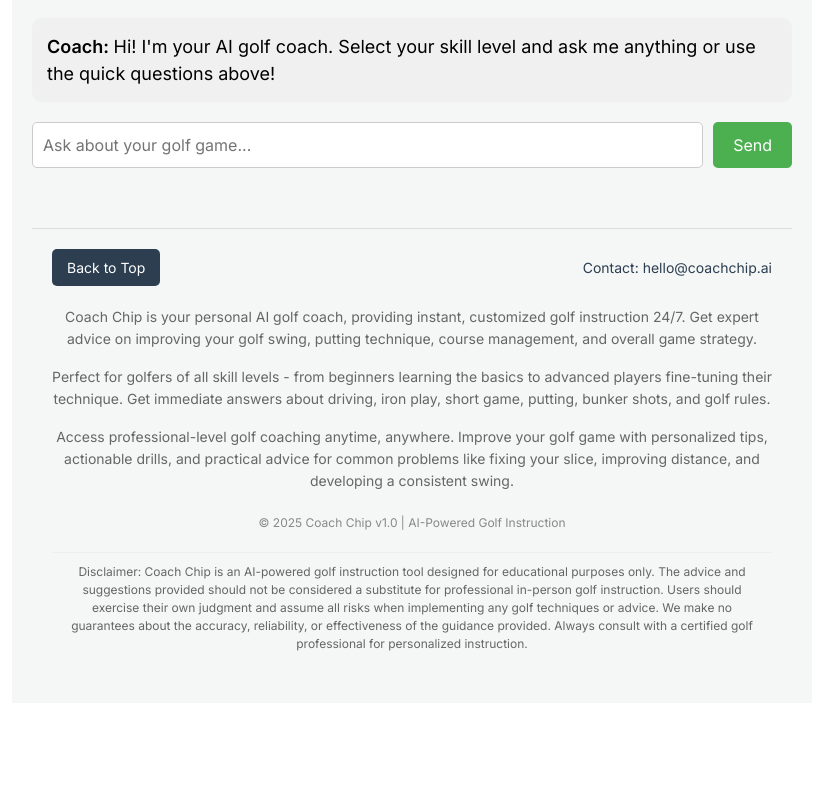
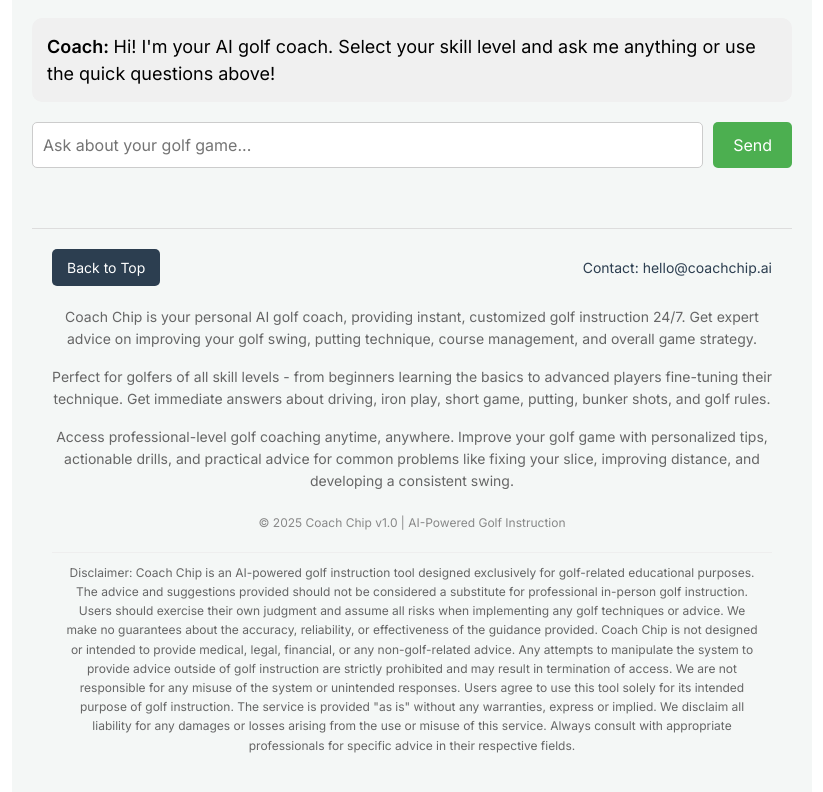
Before and after one commit to delta34377/golf-coach-ai, a Next.js app: page / in a window 1280 px wide. Shown: the part 308-1100 px from the top of the page, without its empty margins (228-1051 px from the left). Before the commit the page ends 1011 px from the top, so only its background shows below. Built offline with nearby package versions, Linux system fonts and the light colour scheme.

Commit message:
updated disclaimer for broader text

```diff
--- a/app/page.js
+++ b/app/page.js
@@ -780,13 +780,20 @@ useEffect(() => {
   marginTop: '20px',
   padding: '10px',
   borderTop: '1px solid #eee',
-  textAlign: 'center'
+  textAlign: 'center',
+  lineHeight: '1.6'
 }}>
-  Disclaimer: Coach Chip is an AI-powered golf instruction tool designed for educational purposes only.
+  Disclaimer: Coach Chip is an AI-powered golf instruction tool designed exclusively for golf-related educational purposes.
   The advice and suggestions provided should not be considered a substitute for professional in-person golf instruction.
   Users should exercise their own judgment and assume all risks when implementing any golf techniques or advice.
   We make no guarantees about the accuracy, reliability, or effectiveness of the guidance provided.
-  Always consult with a certified golf professional for personalized instruction.
+
+  Coach Chip is not designed or intended to provide medical, legal, financial, or any non-golf-related advice.
+  Any attempts to manipulate the system to provide advice outside of golf instruction are strictly prohibited and may result in termination of access.
+  We are not responsible for any misuse of the system or unintended responses. Users agree to use this tool solely for its intended purpose of golf instruction.
+
+  The service is provided "as is" without any warranties, express or implied. We disclaim all liability for any damages or losses arising from the use or misuse of this service.
+  Always consult with appropriate professionals for specific advice in their respective fields.
 </p>
 </footer>
     </main>
```
